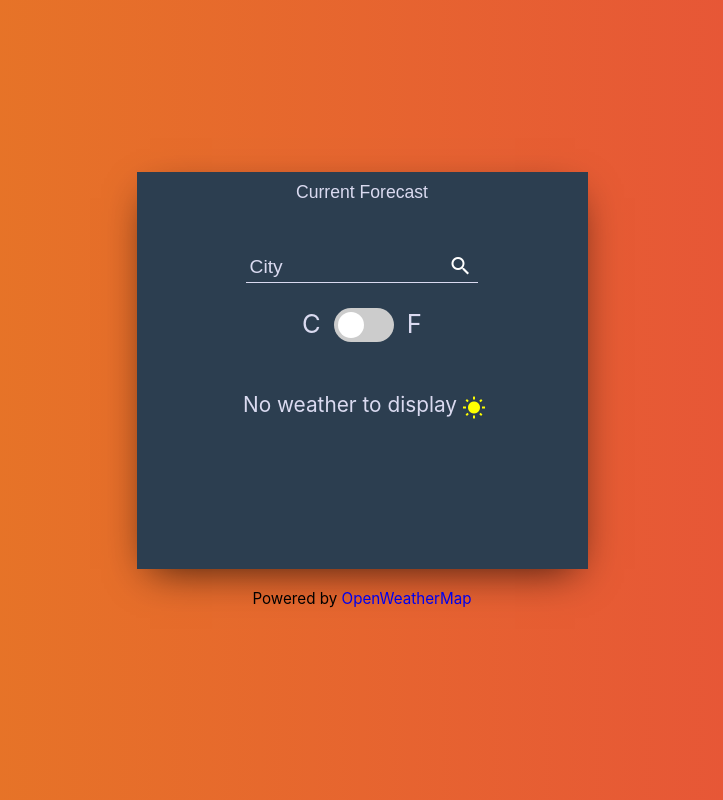
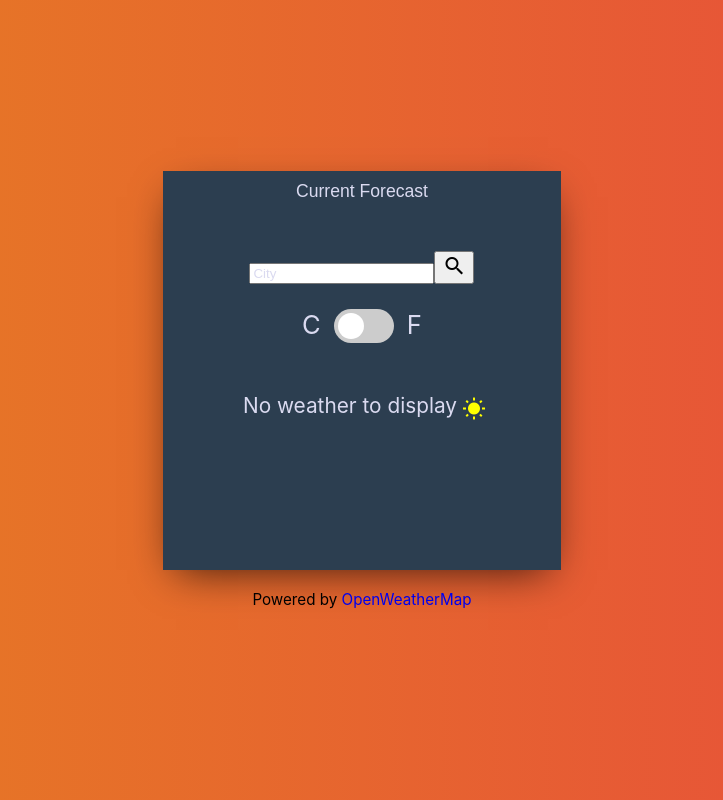
Before and after one commit to Eilima/weather-app, a React (Create React App) app: page / in a window 1280 px wide. Shown: the whole page, without its empty margins (278-1001 px from the left). Built offline with nearby package versions, Linux system fonts and the light colour scheme.

Commit message:
Remove css with relation to form

```diff
--- a/src/App.css
+++ b/src/App.css
@@ -21,30 +21,6 @@
 p.weather-info-title {
   padding-top: 0px;
   margin-top: 0%;
-}
-
-.weather-header {
-  display: flex;
-  border-bottom: 1px solid rgb(218, 218, 240);
-  width: 80%;
-  margin: auto;
-}
-
-.weather-header button {
-  background: transparent;
-  border: none;
-  color: #fff;
-  cursor: pointer;
-}
-
-.inputField {
-  background: transparent;
-  border: none;
-  outline: none;
-  padding: 4px;
-  width: 100%;
-  color: rgb(218, 218, 240);
-  font-size: 1.2rem;
 }
 
 .weather-info {
```
